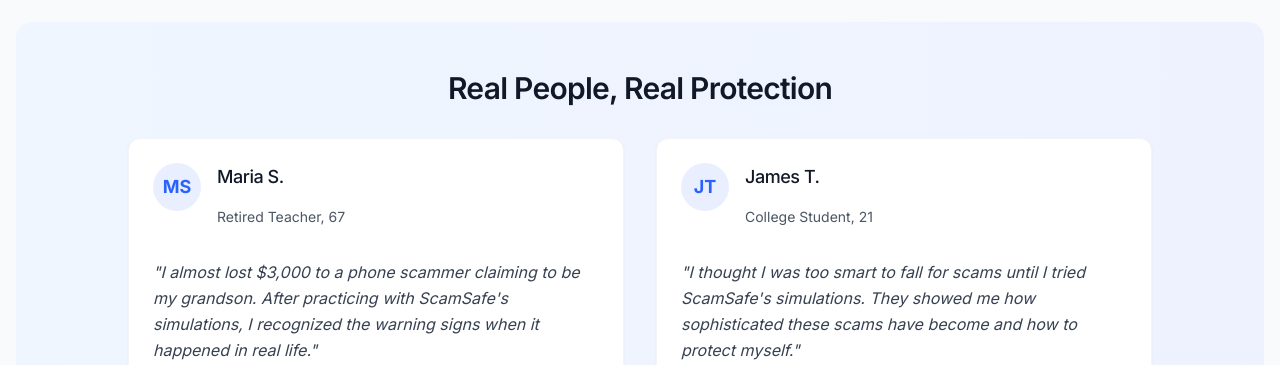
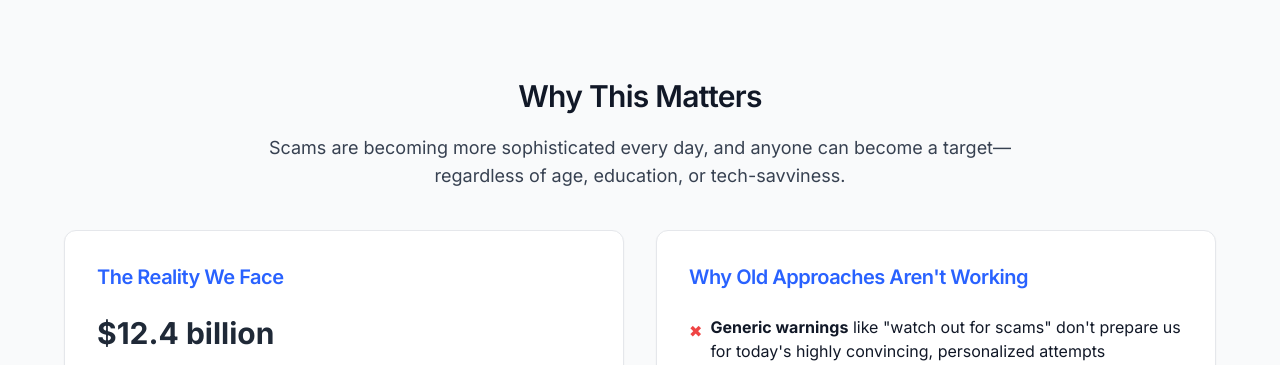
Before and after one commit to kempp98/scam-shield-app, a Next.js app: page / in a window 1280 px wide. Shown: the part 435-800 px from the top of the page. Built offline with nearby package versions, Linux system fonts and the light colour scheme; no server answers.

Commit message:
get rid of lying testimonials

```diff
--- a/src/app/page.tsx
+++ b/src/app/page.tsx
@@ -85,40 +85,6 @@
         </div>
       </section>
 
-      {/* Real Stories Section - NEW personalized section */}
-      <section className="py-12 bg-gradient-to-r from-blue-50 to-indigo-50 rounded-xl mb-16 -mx-4 px-4">
-        <div className="max-w-5xl mx-auto">
-          <h2 className="text-2xl md:text-3xl font-semibold text-center mb-8">Real People, Real Protection</h2>
-
-          <div className="grid md:grid-cols-2 gap-8">
-            <div className="bg-white rounded-lg p-6 shadow-sm border border-gray-100">
-              <div className="flex items-start mb-4">
-                <div className="h-12 w-12 rounded-full bg-primary/10 flex items-center justify-center text-primary font-bold text-lg mr-4">
-                  MS
-                </div>
-                <div>
-                  <h3 className="font-medium text-lg">Maria S.</h3>
-                  <p className="text-gray-600 text-sm">Retired Teacher, 67</p>
-                </div>
-              </div>
-              <p className="italic text-gray-700">&quot;I almost lost $3,000 to a phone scammer claiming to be my grandson. After practicing with ScamSafe&apos;s simulations, I recognized the warning signs when it happened in real life.&quot;</p>
-            </div>
-
-            <div className="bg-white rounded-lg p-6 shadow-sm border border-gray-100">
-              <div className="flex items-start mb-4">
-                <div className="h-12 w-12 rounded-full bg-primary/10 flex items-center justify-center text-primary font-bold text-lg mr-4">
-                  JT
-                </div>
-                <div>
-                  <h3 className="font-medium text-lg">James T.</h3>
-                  <p className="text-gray-600 text-sm">College Student, 21</p>
-                </div>
-              </div>
-              <p className="italic text-gray-700">&quot;I thought I was too smart to fall for scams until I tried ScamSafe&apos;s simulations. They showed me how sophisticated these scams have become and how to protect myself.&quot;</p>
-            </div>
-          </div>
-        </div>
-      </section>
 
       {/* Statistics & Impact Section - More conversational */}
       <section className="py-14 mb-16">
```
